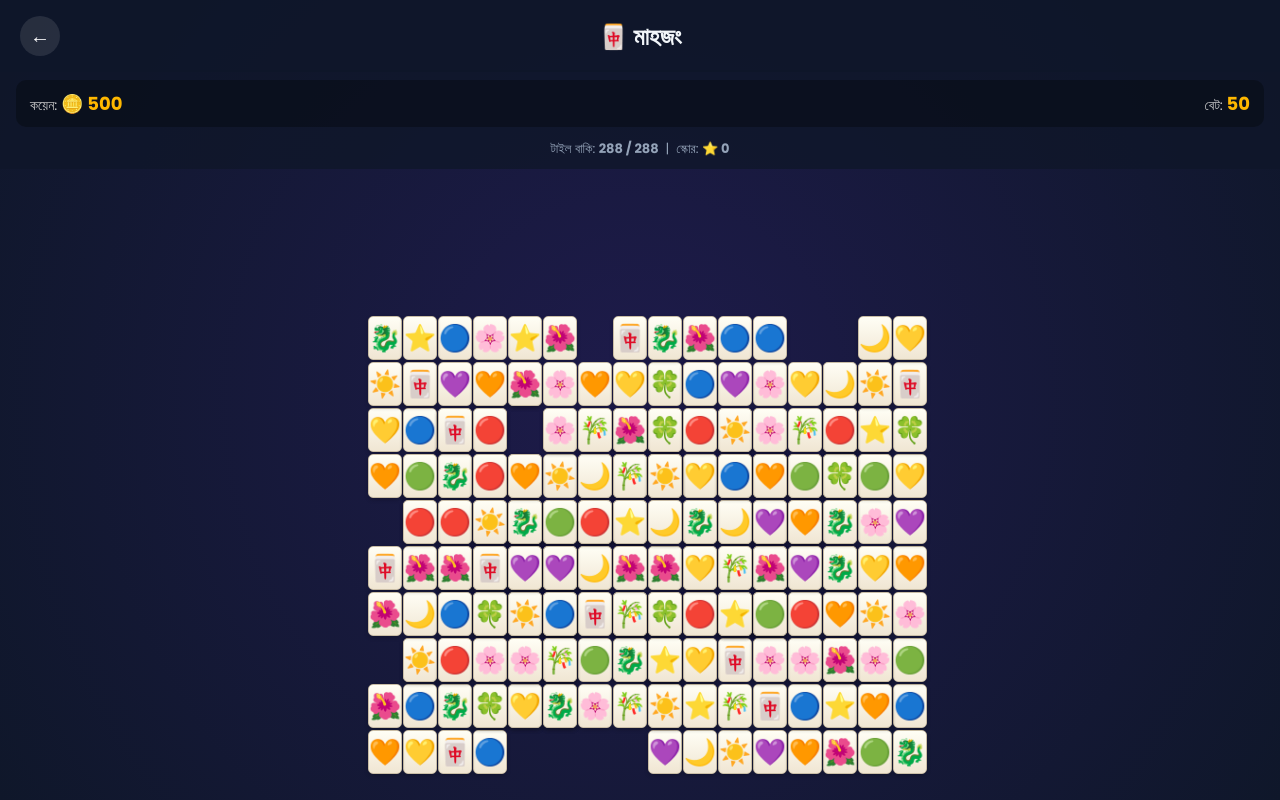
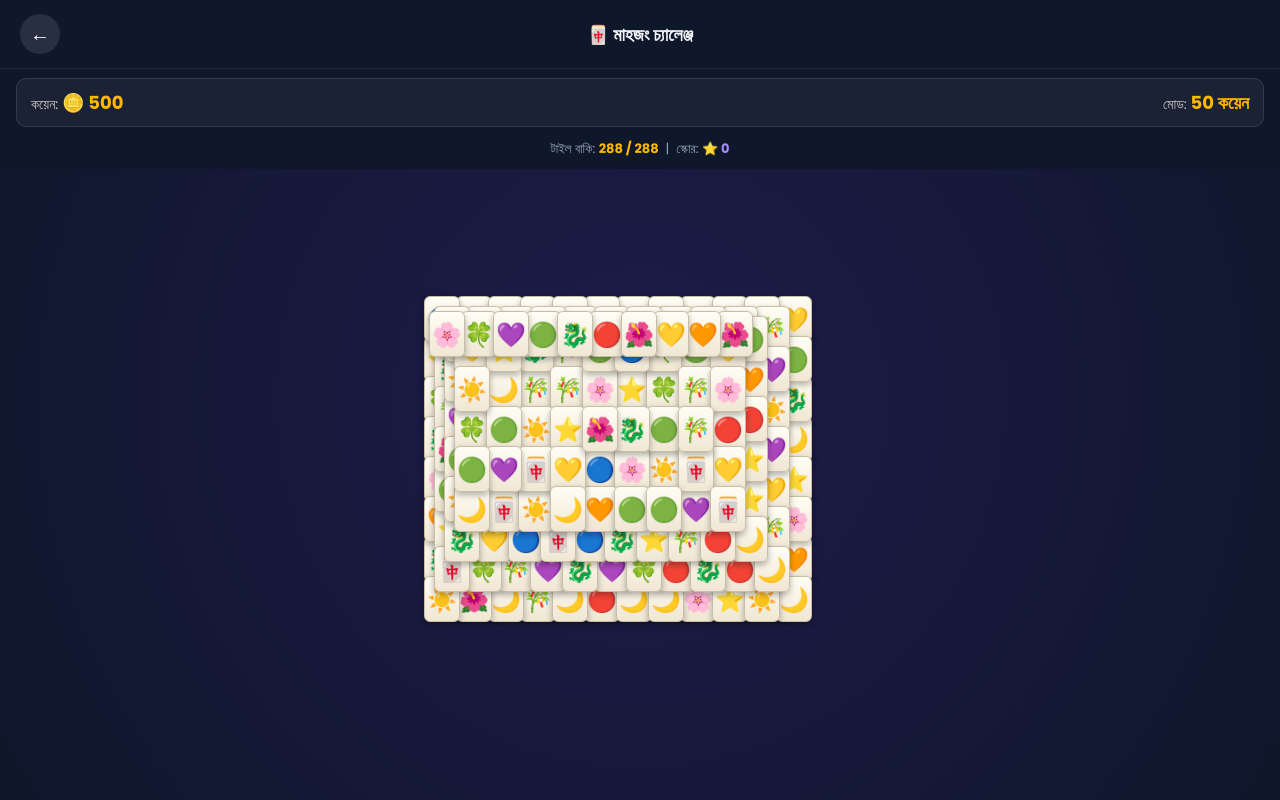
Before and after one commit to rjfahim8130-code/Play-Earn, a React (Vite) app: page /mahjong in a window 1280 px wide. Built offline with nearby package versions, Linux system fonts and the light colour scheme; no server answers; the database is empty.

Commit message:
Refactor MahjongScreen for better layout and scoring
Updated tile dimensions and improved game layout logic. Enhanced scoring logic and adjusted UI styles for better presentation.

```diff
--- a/MahjongScreen.jsx
+++ b/MahjongScreen.jsx
@@ -1,15 +1,13 @@
-import React, { useState, useEffect, useCallback, useMemo } from 'react'
+import React, { useState, useEffect, useCallback } from 'react'
 import { useNavigate, useLocation } from 'react-router-dom'
 import { useUser } from './UserContext.jsx'
 
-// ১৫ ধরনের ইমোজি - কালারফুল রাখতে CSS .tile এ গ্রেডিয়েন্ট দেওয়া হয়েছে
+// ১৫ ধরনের ইমোজি
 const EMOJIS = ['🀄','🐉','🎋','🌸','🔴','🟢','🔵','⭐','🌙','☀️','🌺','🍀','💛','💜','🧡']
 
-const TILE_WIDTH = 34
-const TILE_HEIGHT = 44
-const GRID_COLS = 16
-const GRID_ROWS = 10
-const TOTAL_TILES_LIMIT = 288 // ২৮৮ টাইল নিশ্চিত করা হয়েছে
+const TILE_WIDTH = 36
+const TILE_HEIGHT = 46
+const TOTAL_TILES_LIMIT = 288 // নির্দিষ্ট ২৮৮ টাইল
 
 export default function MahjongScreen() {
   const { user, settings, addPoints } = useUser()
@@ -24,26 +22,44 @@ export default function MahjongScreen() {
   const [isWon, setIsWon] = useState(false)
   const [currentScoreDisplay, setCurrentScoreDisplay] = useState(0)
 
-  // লেআউট এবং ডেক তৈরি করা (মেমোরাইজড)
+  // লেআউট এবং ডেক তৈরি (২৮৮ টাইল এবং ট্রিপ্লেট লজিক)
   const initializeGame = useCallback(() => {
     let positions = []
-    const xOff = (window.innerWidth - GRID_COLS * (TILE_WIDTH + 2)) / 2
+    const screenWidth = window.innerWidth > 500 ? 450 : window.innerWidth
+    const startX = (screenWidth - 12 * TILE_WIDTH) / 2
+    const startY = 110
 
-    // একটি বেসিক লেআউট - 4 লেয়ার
-    for (let layer = 0; layer < 4; layer++) {
-      for (let r = layer; r < GRID_ROWS - layer; r++) {
-        for (let c = layer; c < GRID_COLS - layer; c++) {
-          positions.push({ x: c * (TILE_WIDTH + 1) + xOff, y: r * (TILE_HEIGHT + 2) + 120, z: layer })
+    // ৪টি লেয়ারের পজিশন জেনারেট
+    for (let z = 0; z < 4; z++) {
+      const layerRows = 8 - z
+      const layerCols = 12 - z
+      for (let r = 0; r < layerRows; r++) {
+        for (let c = 0; c < layerCols; c++) {
+          positions.push({
+            x: startX + c * (TILE_WIDTH - 4) + z * 10,
+            y: startY + r * (TILE_HEIGHT - 6) + z * 10,
+            z: z
+          })
         }
       }
     }
-    // এলোমেলো করে ২৮৮টি অবস্থান নেওয়া
+
+    // পজিশন ২৮৮ পূর্ণ করা
+    let extraIndex = 0
+    while (positions.length < TOTAL_TILES_LIMIT) {
+      positions.push({
+        x: startX + (extraIndex % 12) * (TILE_WIDTH - 4) + 5,
+        y: startY + Math.floor(extraIndex / 12) * (TILE_HEIGHT - 6) + 15,
+        z: 4
+      })
+      extraIndex++
+    }
+
     positions.sort(() => Math.random() - 0.5)
     const finalPositions = positions.slice(0, TOTAL_TILES_LIMIT) // অবশ্যই 288
 
-    // ডেক তৈরি (প্রতিটি ইমোজি ৩ এর গুণিতক)
+    // ডেক তৈরি (প্রতিটি ইমোজি ৩ এর গুণিতক: 288 / 3 = 96 triplets)
     const deck = []
-    // 288 / 3 = 96 triplets
     for (let i = 0; i < TOTAL_TILES_LIMIT / 3; i++) {
       const e = EMOJIS[i % EMOJIS.length]
       deck.push(e, e, e)
@@ -56,7 +72,7 @@ export default function MahjongScreen() {
       y: pos.y,
       z: pos.z,
       emoji: deck[i],
-      status: 'visible' // 'visible', 'matched'
+      status: 'visible'
     }))
 
     setTiles(finalTiles)
@@ -69,28 +85,27 @@ export default function MahjongScreen() {
     initializeGame()
   }, [initializeGame])
 
-  // ম্যাচ চেক করার হেল্পার ফাংশন
   const isSelectable = (tile, allTiles) => {
     const visibleTiles = allTiles.filter(t => t.status === 'visible')
-    // উপরে কোনো টাইল আছে কি না চেক
+
     const blockedTop = visibleTiles.some(t =>
       t.z > tile.z &&
-      Math.abs(t.x - tile.x) < TILE_WIDTH &&
-      Math.abs(t.y - tile.y) < TILE_HEIGHT
+      Math.abs(t.x - tile.x) < TILE_WIDTH - 5 &&
+      Math.abs(t.y - tile.y) < TILE_HEIGHT - 5
     )
     if (blockedTop) return false
 
-    // বামে বা ডানে ফাঁকা কি না চেক
     const blockedLeft = visibleTiles.some(t =>
       t.z === tile.z &&
       t.x < tile.x && t.x > tile.x - TILE_WIDTH &&
-      Math.abs(t.y - tile.y) < TILE_HEIGHT
+      Math.abs(t.y - tile.y) < TILE_HEIGHT - 5
     )
     const blockedRight = visibleTiles.some(t =>
       t.z === tile.z &&
       t.x > tile.x && t.x < tile.x + TILE_WIDTH &&
-      Math.abs(t.y - tile.y) < TILE_HEIGHT
+      Math.abs(t.y - tile.y) < TILE_HEIGHT - 5
     )
+
     return !blockedLeft || !blockedRight
   }
 
@@ -98,9 +113,8 @@ export default function MahjongScreen() {
     const clickedTile = tiles.find(t => t.id === id)
     if (!clickedTile || clickedTile.status !== 'visible') return
 
-    // টাইলটি ব্লকড কি না চেক
     if (!isSelectable(clickedTile, tiles)) {
-      alert('এই টাইলটি ব্লক করা আছে! এটি আগে মুক্ত করুন।')
+      alert('এই টাইলটি ব্লক করা আছে!')
       return
     }
 
@@ -109,13 +123,12 @@ export default function MahjongScreen() {
     } else {
       const firstTile = tiles.find(t => t.id === selectedTileId)
       if (firstTile.id === id) {
-        // একই টাইল দুইবার ক্লিক - ডিসিলেক্ট
         setSelectedTileId(null)
         return
       }
 
       if (firstTile.emoji === clickedTile.emoji) {
-        // MATCH!
+        // টাইল ম্যাচ হয়েছে
         const newTiles = tiles.map(t =>
           (t.id === firstTile.id || t.id === clickedTile.id)
             ? { ...t, status: 'matched' }
@@ -124,64 +137,60 @@ export default function MahjongScreen() {
         setTiles(newTiles)
         setSelectedTileId(null)
 
-        // স্কোরিং লজিক আপডেট
+        // আপনার দেওয়া স্কোরিং লজিক
         const baseWin = settings.mahjong_win_points || 300
-        const finishBonus = Math.floor(baseWin * 0.2) // ২০% এক্সট্রা বোনাস
+        const finishBonus = Math.floor(baseWin * 0.2)  // ২০% এক্সট্রা বোনাস
         const divisiblePool = baseWin - finishBonus
 
-        const totalTiles = newTiles.length
-        const remainingTiles = newTiles.filter(t => t.status === 'visible').length
-        const matchedTiles = totalTiles - remainingTiles
+        const remaining = newTiles.filter(t => t.status === 'visible').length
 
-        // গেম চলাকালীন প্রোগ্রেসিভ পয়েন্ট
-        const percentDone = (totalTiles - remainingTiles) / totalTiles
-        let currentPoints = Math.floor(divisiblePool * percentDone)
+        // গেম চলাকালীন প্রোগ্রেসিভ স্কোর
+        const percentDone = (TOTAL_TILES_LIMIT - remaining) / TOTAL_TILES_LIMIT
+        const currentPoints = Math.floor(divisiblePool * percentDone)
 
-        if (remainingTiles === 0) {
-          // জয়! সব পয়েন্ট প্লাস বোনাস
+        if (remaining === 0) {
           setIsWon(true)
+          // জিতলে পয়েন্ট হিসাব
           const finalPoints = isFree
-            ? Math.floor((divisiblePool + finishBonus) / 10) // ফ্রি = ১/১০
+            ? Math.floor((divisiblePool + finishBonus) / 10)  // ফ্রি = ১/১০
             : divisiblePool + finishBonus
+
           await addPoints(finalPoints)
-          alert(`অভিনন্দন! আপনি গেমটি শেষ করেছেন। আপনার মোট পয়েন্ট: +${finalPoints} ⭐`)
-          initializeGame() // খেলা রিসেট
+          alert(`অভিনন্দন! মাহজং সম্পন্ন হয়েছে। আপনি পেয়েছেন: +${finalPoints} ⭐`)
+          initializeGame()
         } else {
-          // সাধারণ ম্যাচ
-          // ফ্রি মোডে ১/১০ পয়েন্ট প্রদর্শন
           const displayScore = isFree ? Math.floor(currentPoints / 10) : currentPoints
           setCurrentScoreDisplay(displayScore)
         }
 
       } else {
-        // NOT A MATCH - প্রথমটি ডিসিলেক্ট করে দ্বিতীয়টি সিলেক্ট
         setSelectedTileId(id)
       }
     }
   }
 
-  // কালারফুল টাইল স্টাইল CSS
+  // টাইল কালারফুল রাখতে গ্রেডিয়েন্ট স্টাইল
   const tileStyle = {
     position: 'absolute',
     width: TILE_WIDTH,
     height: TILE_HEIGHT,
-    background: 'linear-gradient(to bottom, #fffef5, #f0e6d3)', // টাইল কালারফুল রাখতে গ্রেডিয়েন্ট
+    background: 'linear-gradient(to bottom, #fffef5, #f0e6d3)',
     border: '1px solid #c9bda5',
-    borderRadius: 5,
+    borderRadius: 6,
     display: 'flex',
     justifyContent: 'center',
     alignItems: 'center',
-    fontSize: 26,
+    fontSize: 24,
     cursor: 'pointer',
-    transition: 'all .2s ease',
-    boxShadow: '0 2px 4px rgba(0,0,0,0.2)',
-    zIndex: 10,
+    transition: 'transform 0.15s ease, box-shadow 0.15s ease',
+    boxShadow: '0 3px 6px rgba(0,0,0,0.3)',
     userSelect: 'none'
   }
 
   const selectedStyle = {
     border: '3px solid var(--secondary)',
-    boxShadow: '0 0 10px rgba(255,184,0,0.6)'
+    transform: 'scale(1.05)',
+    boxShadow: '0 0 12px rgba(255,184,0,0.7)'
   }
 
   const matchedStyle = {
@@ -193,24 +202,24 @@ export default function MahjongScreen() {
 
   return (
     <div className="screen-container scroll-area" style={{ paddingBottom: 140 }}>
-      <div className="header" style={{ position: 'fixed', top: 0, left: 0, right: 0, padding: '16px 20px', zIndex: 50, background: 'rgba(15,23,42,0.9)' }}>
+      <div className="header" style={{ position: 'fixed', top: 0, left: 0, right: 0, padding: '14px 20px', zIndex: 50, background: '#0f172a', borderBottom: '1px solid rgba(255,255,255,0.08)' }}>
         <button onClick={() => navigate('/')} className="back-btn">←</button>
-        <h2>{isFree ? '🀄 ফ্রি মাহজং' : '🀄 মাহজং'}</h2>
+        <h2 style={{ fontSize: 18 }}>{isFree ? '🀄 ফ্রি মাহজং' : '🀄 মাহজং চ্যালেঞ্জ'}</h2>
         <div style={{ width: 40 }} />
       </div>
 
-      <div style={{ position: 'fixed', top: 70, left: 0, right: 0, padding: '10px 16px', zIndex: 40, background: 'rgba(15,23,42,0.8)' }}>
-        <div className="stats-row" style={{ display: 'flex', justifyContent: 'space-between', padding: '10px 14px', background: 'rgba(0,0,0,0.3)', borderRadius: 10 }}>
+      <div style={{ position: 'fixed', top: 68, left: 0, right: 0, padding: '10px 16px', zIndex: 40, background: '#0f172a' }}>
+        <div className="stats-row" style={{ display: 'flex', justifyContent: 'space-between', padding: '10px 14px', background: 'rgba(255,255,255,0.05)', borderRadius: 10, border: '1px solid rgba(255,255,255,0.1)' }}>
           <span>কয়েন: <b>🪙 {user?.coins || 0}</b></span>
-          <span>বেট: <b>{isFree ? 'ফ্রি' : entryFee}</b></span>
+          <span>মোড: <b>{isFree ? 'ফ্রি (১/১০)' : `${entryFee} কয়েন`}</b></span>
         </div>
-        <p style={{ textAlign: 'center', color: 'var(--muted)', fontSize: 13, marginTop: 10 }}>
-          টাইল বাকি: <strong>{remaining} / {TOTAL_TILES_LIMIT}</strong> &nbsp;|&nbsp;
-          স্কোর: <strong>⭐ {currentScoreDisplay}</strong>
+        <p style={{ textAlign: 'center', color: 'var(--muted)', fontSize: 13, marginTop: 8 }}>
+          টাইল বাকি: <strong style={{ color: 'var(--secondary)' }}>{remaining} / {TOTAL_TILES_LIMIT}</strong> &nbsp;|&nbsp;
+          স্কোর: <strong style={{ color: '#a78bfa' }}>⭐ {currentScoreDisplay}</strong>
         </p>
       </div>
 
-      <div style={{ position: 'relative', marginTop: 180, height: 600 }}>
+      <div style={{ position: 'relative', marginTop: 170, height: 520, width: '100%', maxWidth: 450, marginInline: 'auto' }}>
         {tiles.map(tile => (
           <div
             key={tile.id}
@@ -230,4 +239,4 @@ export default function MahjongScreen() {
       </div>
     </div>
   )
-}
+                                   }
```
